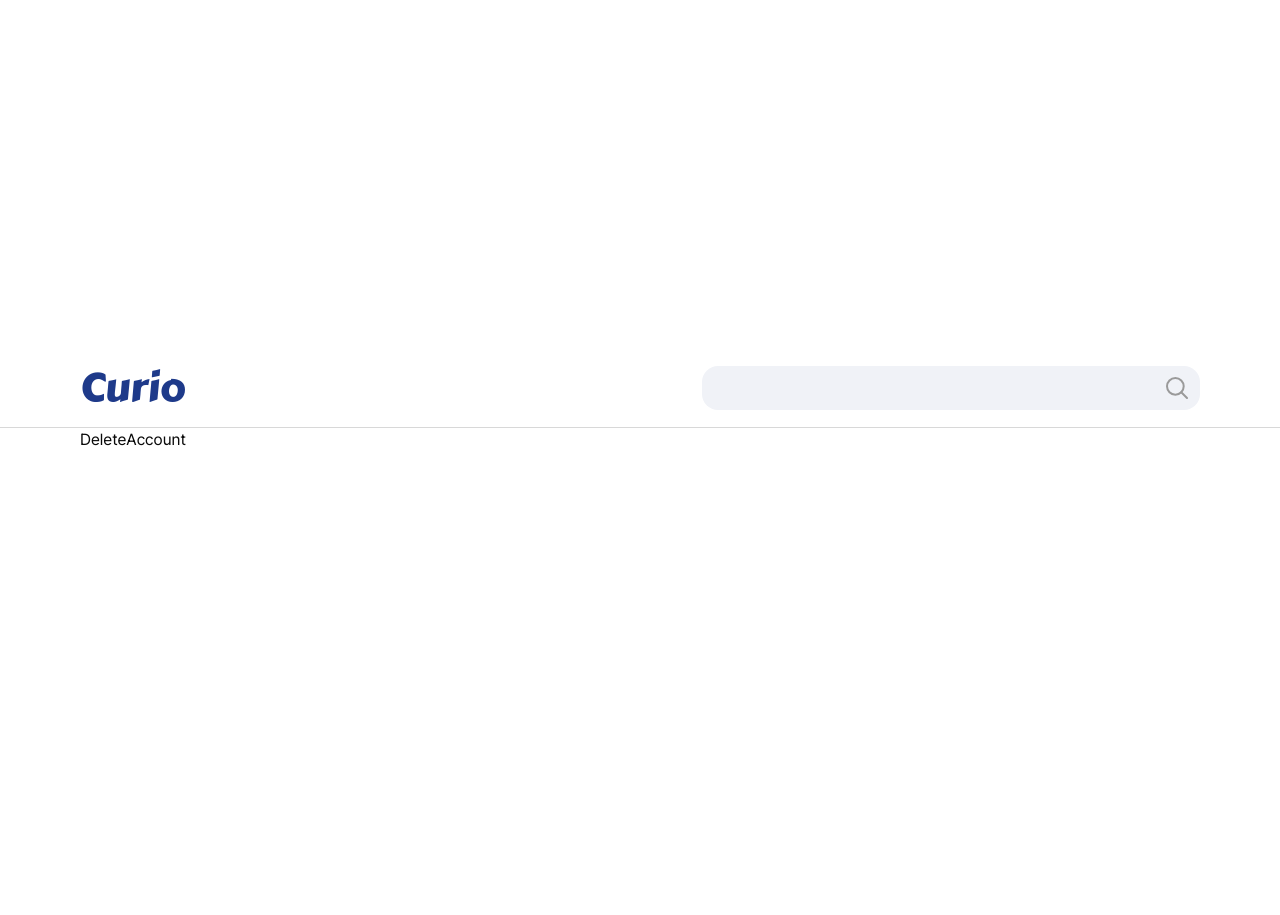
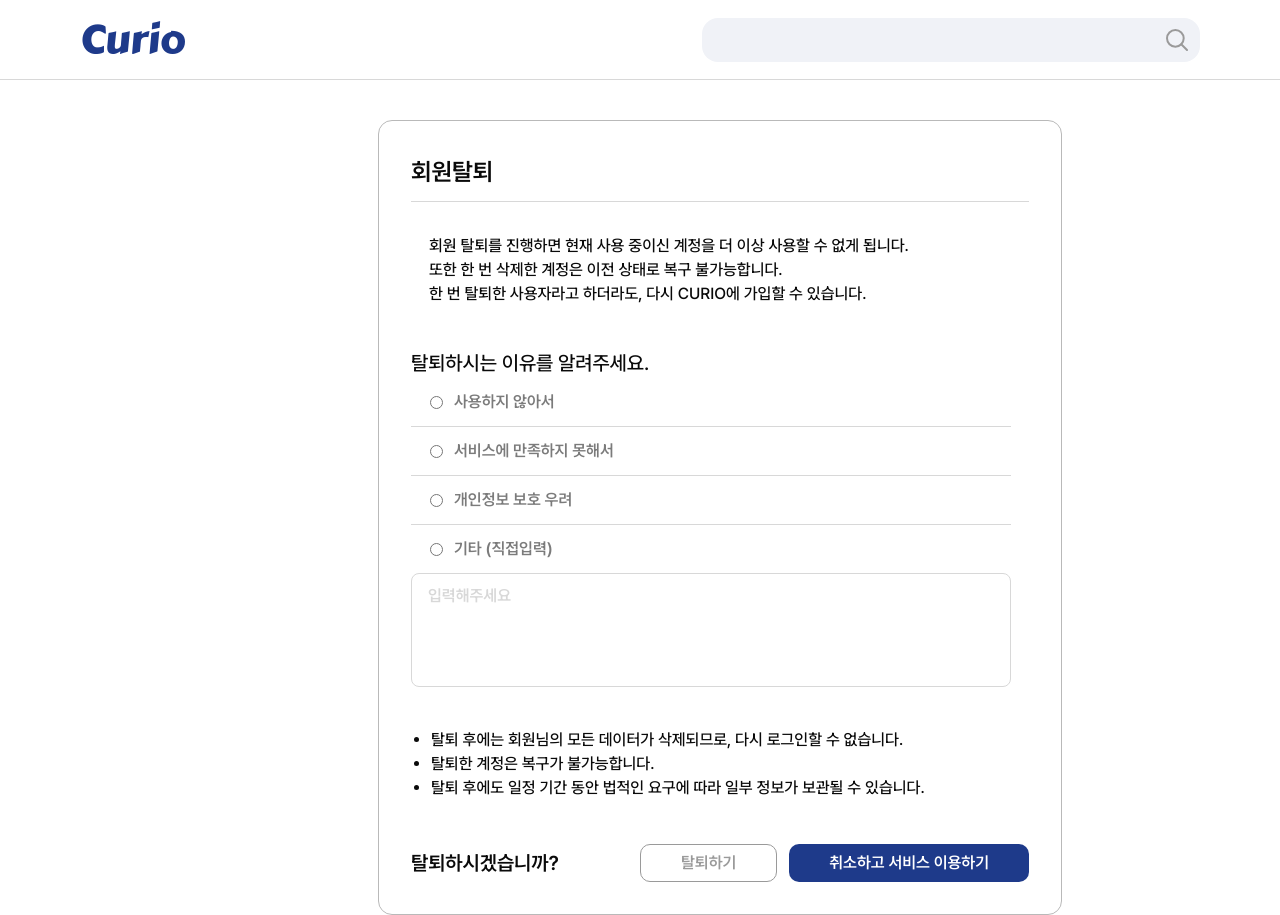
Before and after one commit to Sohyunnnn/CURIO-FE, a Next.js app: page /delete-account in a window 1280 px wide. Shown: the top 915 px of the page. Before the commit the page ends 800 px from the top, so only its background shows below. Built offline with nearby package versions, Linux system fonts and the light colour scheme.

Commit message:
[Feature/#34] 탈퇴페이지 퍼블리싱 (#38)
* feat: 탈퇴페이지 퍼블리싱

* refactor: 필요없는 주석 삭제

* refactor: 리뷰반영 리팩토링

* refactor: 스네이크 케이스로 상수이름 변경

```diff
--- a/src/app/(route)/delete-account/page.tsx
+++ b/src/app/(route)/delete-account/page.tsx
@@ -1,3 +1,123 @@
+"use client";
+
+import { useRouter } from "next/navigation";
+import { ROUTES } from "@/constants/routes";
+import Button from "@/components/button";
+import { Exit_Reasons } from "@/constants/exit-reasons";
+import { useEffect, useRef, useState } from "react";
+
 export default function DeleteAccount() {
-  return <div>DeleteAccount</div>;
+  const [selectedReason, setSelectedReason] = useState("");
+  const [customReason, setCustomReason] = useState("");
+
+  const textareaRef = useRef<HTMLTextAreaElement>(null);
+  const router = useRouter();
+
+  const handleCancel = () => {
+    router.push(ROUTES.HOME);
+  };
+
+  const handleUnsubscribe = () => {
+    if (selectedReason === "other" && !customReason.trim()) {
+      //TODO : 토스트로 처리
+    }
+
+    // TODO : 여기에 탈퇴 처리 로직 추가
+    console.log("탈퇴 처리", selectedReason, customReason);
+    // TODO : 토스트 - 탈퇴완료메시지 -> 홈으로 이동?
+  };
+
+  useEffect(() => {
+    if (selectedReason === "other") {
+      textareaRef.current?.focus();
+    }
+  }, [selectedReason]);
+
+  return (
+    <div className="flex justify-center">
+      <div className="mt-10 rounded-xl border border-gray-300 px-8 pb-8">
+        <div className="mt-6 flex h-14.25 border-b border-gray-200">
+          <span className="subtitle1 mt-2.25 font-semibold">회원탈퇴</span>
+        </div>
+
+        <p className="body1 mt-8 ml-4.5 w-150 font-medium">
+          회원 탈퇴를 진행하면 현재 사용 중이신 계정을 더 이상 사용할 수 없게
+          됩니다.
+          <br />
+          또한 한 번 삭제한 계정은 이전 상태로 복구 불가능합니다.
+          <br />한 번 탈퇴한 사용자라고 하더라도, 다시 CURIO에 가입할 수
+          있습니다.
+        </p>
+
+        <p className="subtitle2 mt-10.5 font-medium">
+          탈퇴하시는 이유를 알려주세요.
+        </p>
+        <div>
+          {Exit_Reasons.map((reason) => {
+            const isSelected = selectedReason === reason.value;
+            return (
+              <div
+                key={reason.value}
+                className={`w-150 py-3 ${
+                  reason.value !== "other" ? "border-b border-gray-200" : ""
+                }`}
+              >
+                <label
+                  className={`flex items-center gap-2.75 font-semibold ${
+                    isSelected ? "text-black" : "text-gray-500"
+                  }`}
+                >
+                  <input
+                    type="radio"
+                    name="reason"
+                    value={reason.value}
+                    checked={isSelected}
+                    onChange={() => setSelectedReason(reason.value)}
+                    className="accent-primary-600 ml-4.75"
+                  />
+                  {reason.label}
+                </label>
+              </div>
+            );
+          })}
+        </div>
+
+        <textarea
+          ref={textareaRef}
+          className="body1 placeholder:body1 h-28.5 w-150 resize-none rounded-md border border-gray-200 px-4 py-2.5 font-semibold placeholder:font-semibold placeholder:text-gray-200"
+          placeholder="입력해주세요"
+          value={customReason}
+          onChange={(e) => setCustomReason(e.target.value)}
+          disabled={selectedReason !== "other"}
+        />
+
+        <ul className="body1 mt-8.5 list-disc pl-5 font-medium">
+          <li>
+            탈퇴 후에는 회원님의 모든 데이터가 삭제되므로, 다시 로그인할 수
+            없습니다.
+          </li>
+          <li>탈퇴한 계정은 복구가 불가능합니다.</li>
+          <li>
+            탈퇴 후에도 일정 기간 동안 법적인 요구에 따라 일부 정보가 보관될 수
+            있습니다.
+          </li>
+        </ul>
+
+        <div className="mt-11 flex items-center justify-between font-semibold">
+          <span className="subtitle2">탈퇴하시겠습니까?</span>
+          <div className="flex gap-3">
+            <Button
+              onClick={handleUnsubscribe}
+              className="hover:bg-primary-50 body1 border border-gray-400 bg-white text-gray-400"
+            >
+              탈퇴하기
+            </Button>
+            <Button onClick={handleCancel} className="body1">
+              취소하고 서비스 이용하기
+            </Button>
+          </div>
+        </div>
+      </div>
+    </div>
+  );
 }
--- /dev/null
+++ b/src/app/_constants/exit-reasons.ts
@@ -0,0 +1,6 @@
+export const Exit_Reasons = [
+  { label: "사용하지 않아서", value: "not_used" },
+  { label: "서비스에 만족하지 못해서", value: "not_satisfied" },
+  { label: "개인정보 보호 우려", value: "privacy_concern" },
+  { label: "기타 (직접입력)", value: "other" },
+];
```
